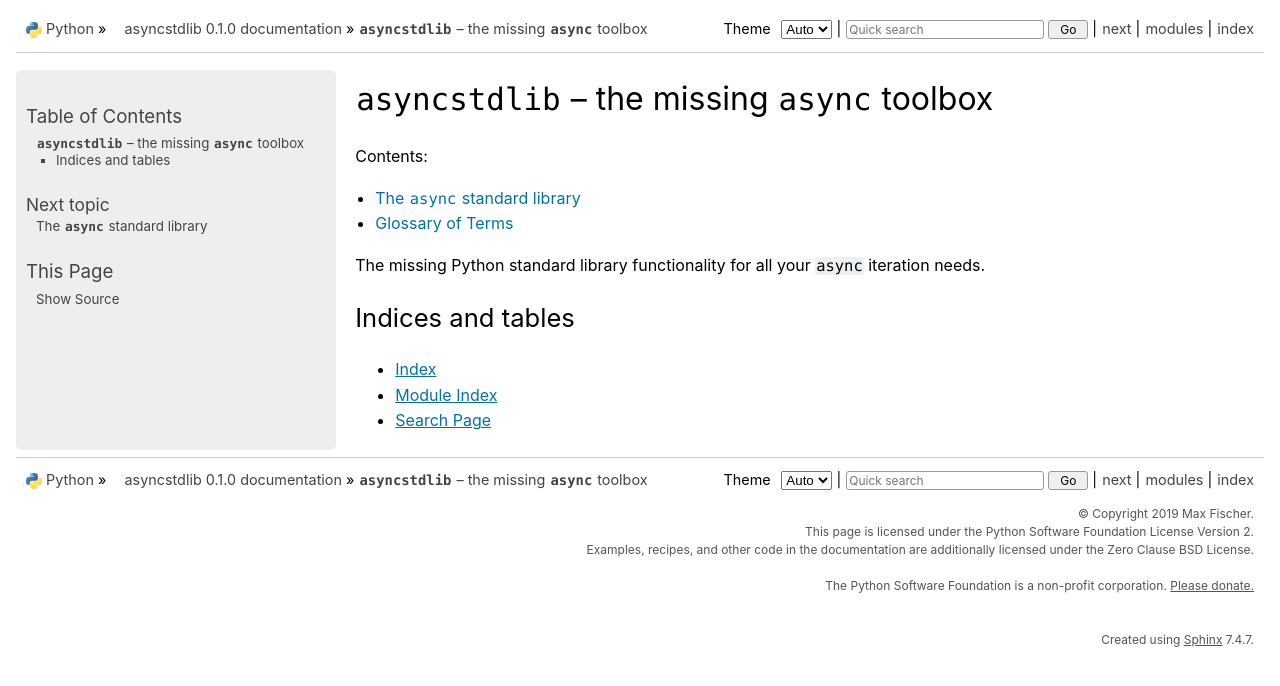
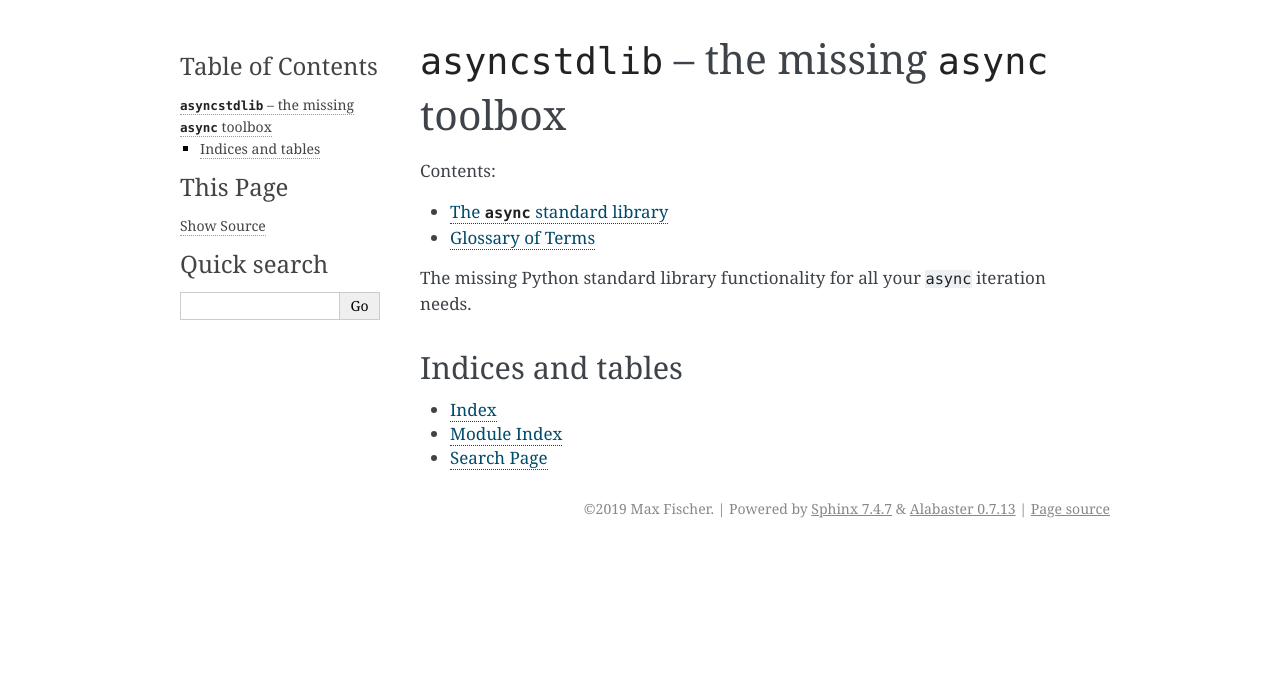
Before and after one commit to maxfischer2781/asyncstdlib, a Sphinx documentation site: the page built from docs/index.rst, in a window 1280 px wide. Shown: the top 686 px of the page. Built offline with Sphinx 7.4.7, drawn with Linux system fonts in a browser that asks for light colours; formulas are drawn with MathJax 3; pages that are not in the unit, such as notebooks, are missing from menus.

Commit message:
using neutral sphinx theme

```diff
--- a/docs/conf.py
+++ b/docs/conf.py
@@ -88,7 +88,7 @@ add_module_names = False
 # The theme to use for HTML and HTML Help pages.  See the documentation for
 # a list of builtin themes.
 #
-html_theme = 'python_docs_theme'  # 'sphinx_rtd_theme'
+html_theme = 'alabaster'
 
 # Theme options are theme-specific and customize the look and feel of a theme
 # further.  For a list of options available for each theme, see the
--- a/pyproject.toml
+++ b/pyproject.toml
@@ -19,7 +19,7 @@ test = [
     "flake8-bugbear",
     "black; implementation_name=='cpython'",
 ]
-doc = ["sphinx", "python-docs-theme", "sphinxcontrib-contentui", "sphinxcontrib-trio"]
+doc = ["sphinx", "sphinxcontrib-contentui", "sphinxcontrib-trio"]
 
 [tool.flit.metadata.urls]
 Documentation = "https://asyncstdlib.readthedocs.io/en/latest/"
```
